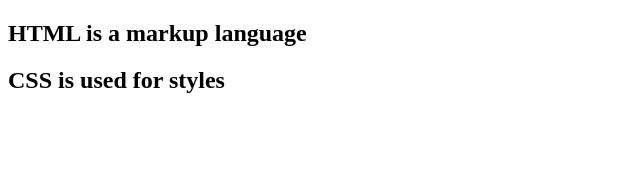
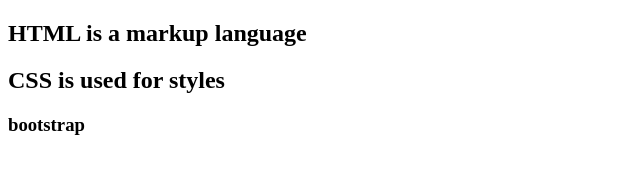
Before and after one commit to KJayasree11/Protfolio, a website: page Public/index.html in a window 1280 px wide. Shown: the whole page, without its empty margins (0-640 px from the left). Drawn offline with Linux system fonts and the light colour scheme.

Commit message:
tags updated

```diff
--- a/Public/index.html
+++ b/Public/index.html
@@ -8,6 +8,7 @@
 <body>
     <h2>HTML is a markup language<h2>
         <h2>CSS is used for styles</h2>
+        <h3>bootstrap</h3>
 
 </body>
 </html>
```
